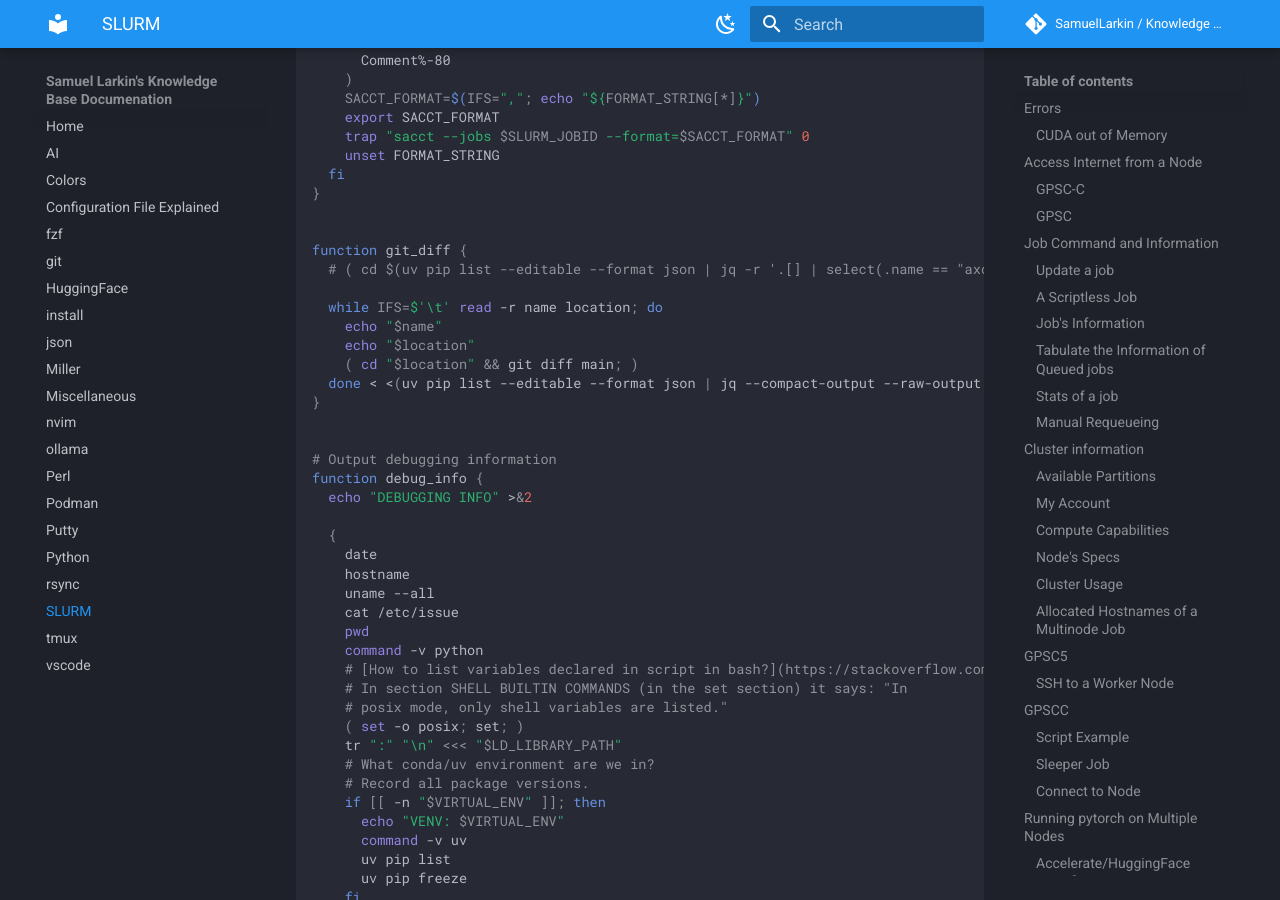
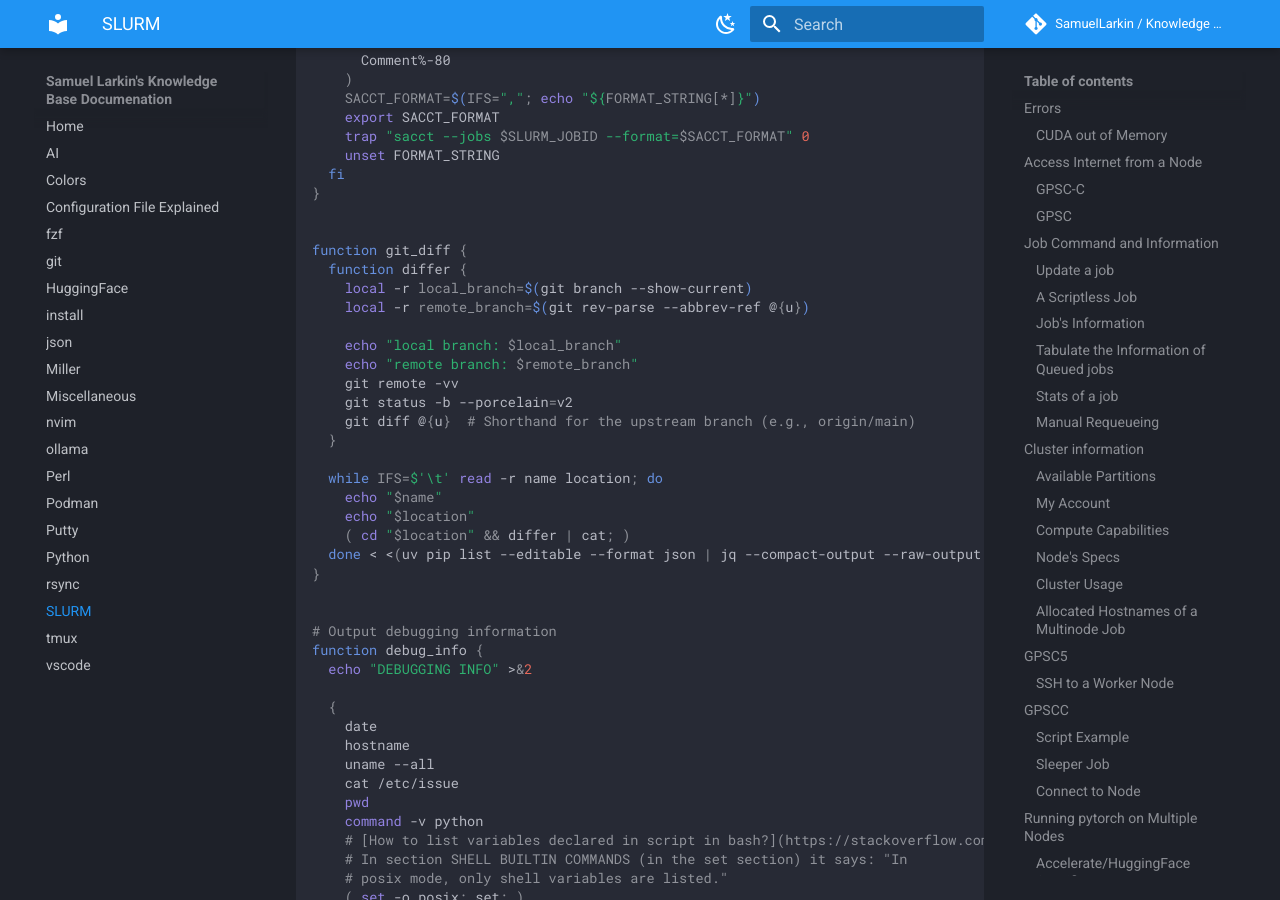
Before and after one commit to SamuelLarkin/kb, an MkDocs documentation site: the page built from docs/slurm.md, in a window 1280 px wide and 900 px high, scrolled down 17044 px. Built offline with MkDocs 1.6.1 and Material for MkDocs 9.7.7, drawn with Linux system fonts in a browser that asks for light colours; comment, search, counter and statistics services are not loaded; the version menu is left out.

```diff
--- a/docs/slurm.md
+++ b/docs/slurm.md
@@ -875,12 +875,21 @@
 
 
 function git_diff {
-  # ( cd $(uv pip list --editable --format json | jq -r '.[] | select(.name == "axolotl") | .editable_project_location') && git diff origin/main; )
+  function differ {
+    local -r local_branch=$(git branch --show-current)
+    local -r remote_branch=$(git rev-parse --abbrev-ref @{u})
+
+    echo "local branch: $local_branch"
+    echo "remote branch: $remote_branch"
+    git remote -vv
+    git status -b --porcelain=v2
+    git diff @{u}  # Shorthand for the upstream branch (e.g., origin/main)
+  }
 
   while IFS=$'\t' read -r name location; do
     echo "$name"
     echo "$location"
-    ( cd "$location" && git diff main; )
+    ( cd "$location" && differ | cat; )
   done < <(uv pip list --editable --format json | jq --compact-output --raw-output '.[] | [.name, .editable_project_location] | @tsv')
 }
 
```
